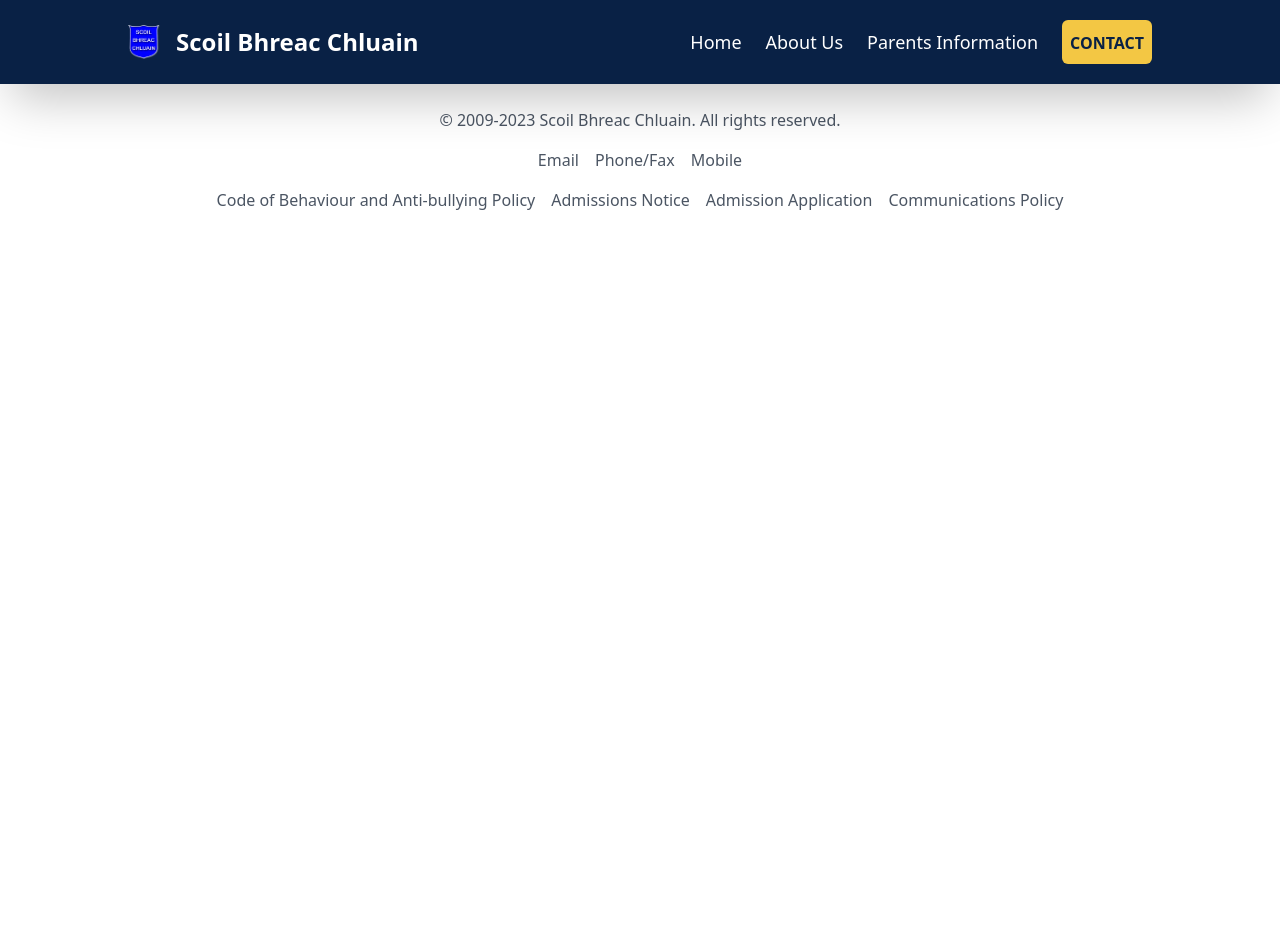
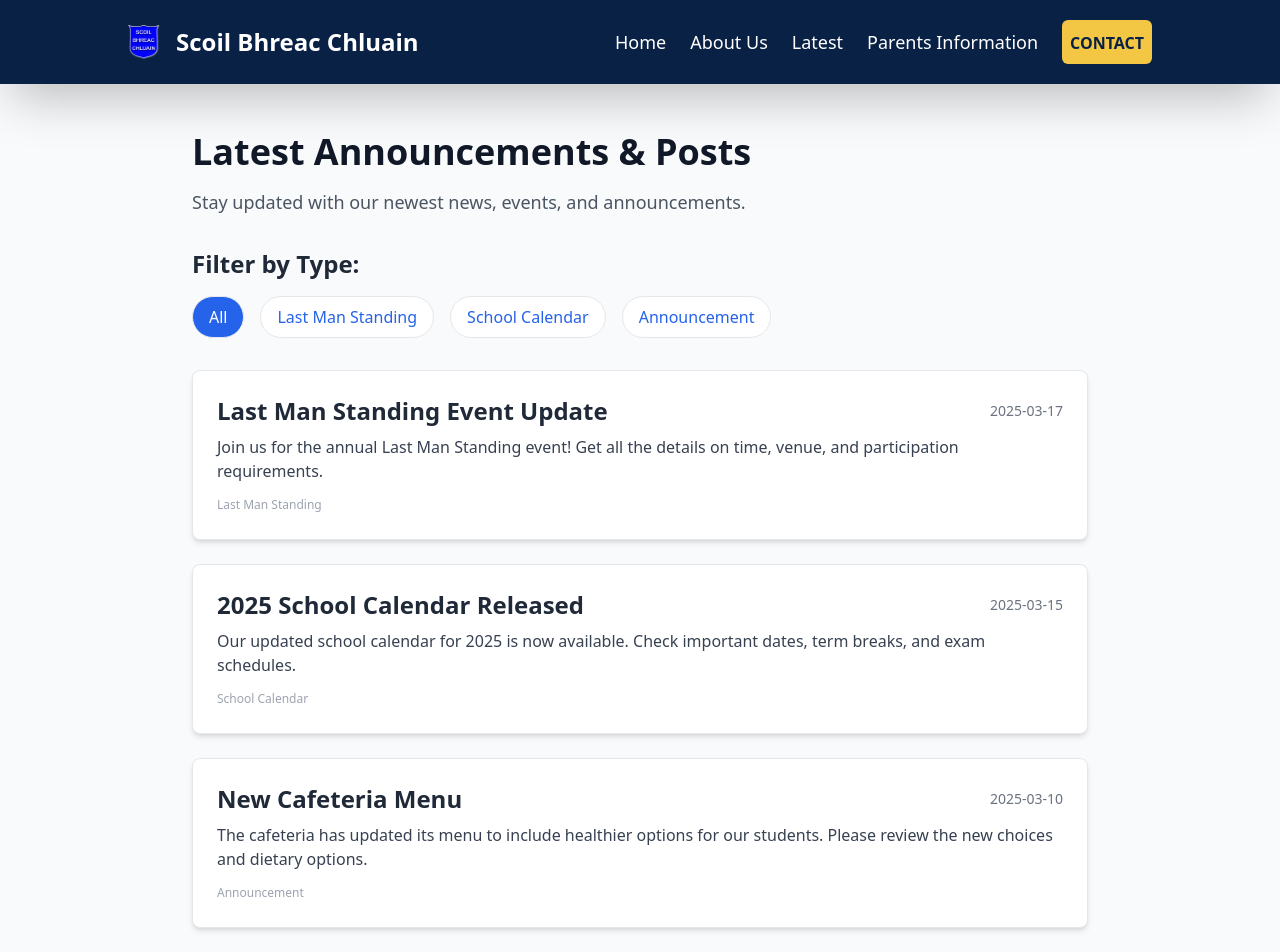
Before and after one commit to newsyd04/scoil-bhreac-chluain-website, a React (Vite) app: page /latest in a window 1280 px wide. Shown: the top 952 px of the page. Before the commit the page ends 800 px from the top, so only its background shows below. Built offline with nearby package versions, Linux system fonts and the light colour scheme.

Commit message:
added latest page

```diff
--- a/src/App.jsx
+++ b/src/App.jsx
@@ -5,6 +5,7 @@ import Footer from "./components/Footer";
 import HomePage from "./pages/HomePage";
 import ContactPage from "./pages/ContactPage";
 import AboutPage from "./pages/AboutPage";
+import LatestPage from "./pages/LatestPage";
 import ParentsInfo from "./pages/ParentsInfo";
 import CommunicationsPolicyPage from "./pages/CommunicationsPolicyPage";
 
@@ -18,6 +19,7 @@ function App() {
         <Route path="/about-us" element={<AboutPage />} />
         <Route path="/parents-information" element={<ParentsInfo />} />
         <Route path="/communications-policy" element={<CommunicationsPolicyPage />} />
+        <Route path="/latest" element={<LatestPage />} />
       </Routes>
       <Footer />
     </div>
--- a/src/components/Footer.jsx
+++ b/src/components/Footer.jsx
@@ -5,42 +5,62 @@ const Footer = () => {
   const baseUrl = import.meta.env.BASE_URL;
 
   return (
-    <footer className="bg-white py-6">
-      <div className="max-w-6xl mx-auto px-4 text-center">
-        <p className="text-gray-600">&copy; 2009-2023 Scoil Bhreac Chluain. All rights reserved.</p>
-        <div className="mt-4">
-          <a href="mailto:scoilbhreacchluain@gmail.com" className="text-gray-600 hover:text-gray-900 mx-2">
+    <footer className="bg-gray-100 py-8 border-t border-gray-200">
+      <div className="max-w-6xl mx-auto px-4">
+        {/* Top Section: Copyright and Contact */}
+        <div className="flex flex-col md:flex-row justify-between items-center">
+          <p className="text-gray-700 text-sm text-center md:text-left">
+            &copy; 2009-2023 Scoil Bhreac Chluain. All rights reserved.
+          </p>
+          <div className="flex flex-wrap justify-center gap-4 mt-4 md:mt-0">
+            <a href="mailto:scoilbhreacchluain@gmail.com" className="text-gray-600 hover:text-gray-900 text-sm">
               Email
             </a>
-          <a href="tel:+353669157436" className="text-gray-600 hover:text-gray-900 mx-2">
+            <a href="tel:+353669157436" className="text-gray-600 hover:text-gray-900 text-sm">
               Phone/Fax
             </a>
-          <a href="tel:+353860689704" className="text-gray-600 hover:text-gray-900 mx-2">
+            <a href="tel:+353860689704" className="text-gray-600 hover:text-gray-900 text-sm">
               Mobile
             </a>
           </div>
-        <div className="mt-4">
+        </div>
+
+        {/* Bottom Section: Policy Links and Design Credit */}
+        <div className="mt-6 flex flex-col md:flex-row justify-between items-center border-t border-gray-200 pt-6">
+          <div className="flex flex-wrap justify-center gap-4">
             <a
               href={`${baseUrl}Code-of-Behaviour-and-Anti-Bullying-Policy.pdf`}
-            className="text-gray-600 hover:text-gray-900 mx-2"
+              className="text-gray-600 hover:text-gray-900 text-sm"
             >
               Code of Behaviour and Anti-bullying Policy
             </a>
             <a
               href={`${baseUrl}Annual-Admissions-Notice-2024-2025.pdf`}
-            className="text-gray-600 hover:text-gray-900 mx-2"
+              className="text-gray-600 hover:text-gray-900 text-sm"
             >
               Admissions Notice
             </a>
             <a
               href={`${baseUrl}Admission-Application-Form.pdf`}
-            className="text-gray-600 hover:text-gray-900 mx-2"
+              className="text-gray-600 hover:text-gray-900 text-sm"
             >
               Admission Application
             </a>
-          <Link to="/communications-policy" className="text-gray-600 hover:text-gray-900 mx-2">
+            <Link to="/communications-policy" className="text-gray-600 hover:text-gray-900 text-sm">
               Communications Policy
             </Link>
+          </div>
+          <div className="mt-4 md:mt-0 text-gray-600 text-sm">
+            Designed and Developed by{" "}
+            <a
+              href="https://daranewso.me"
+              target="_blank"
+              rel="noopener noreferrer"
+              className="hover:text-gray-900 underline"
+            >
+              Dara Newsome
+            </a>
+          </div>
         </div>
       </div>
     </footer>
--- a/src/components/Navbar.jsx
+++ b/src/components/Navbar.jsx
@@ -29,6 +29,11 @@ export default function Navbar() {
           <li>
             <Link to="/about-us" className="hover:text-sbc-yellow transition">
               About Us
+            </Link>
+          </li>
+          <li>
+            <Link to="/latest" className="hover:text-sbc-yellow transition">
+              Latest
             </Link>
           </li>
           <li>
@@ -87,6 +92,15 @@ export default function Navbar() {
           </li>
           <li>
             <Link
+              to="/latest"
+              className="block hover:text-yellow-300 transition"
+              onClick={() => setIsOpen(!isOpen)}
+            >
+              Latest
+            </Link>
+          </li>
+          <li>
+            <Link
               to="/parents-information"
               className="block hover:text-yellow-300 transition"
               onClick={() => setIsOpen(!isOpen)}
--- /dev/null
+++ b/src/pages/LatestPage.jsx
@@ -0,0 +1,115 @@
+import React, { useState } from "react";
+import { useEffect } from "react";
+
+const Latest = () => {
+  useEffect(() => {
+    window.scrollTo(0, 0);
+  }, []);
+  // State for the active filter, defaulting to "All"
+  const [activeFilter, setActiveFilter] = useState("All");
+
+  // Dummy data for posts
+  const posts = [
+    {
+      id: 1,
+      title: "Last Man Standing Event Update",
+      date: "2025-03-17",
+      type: "Last Man Standing",
+      content:
+        "Join us for the annual Last Man Standing event! Get all the details on time, venue, and participation requirements.",
+    },
+    {
+      id: 2,
+      title: "2025 School Calendar Released",
+      date: "2025-03-15",
+      type: "School Calendar",
+      content:
+        "Our updated school calendar for 2025 is now available. Check important dates, term breaks, and exam schedules.",
+    },
+    {
+      id: 3,
+      title: "New Cafeteria Menu",
+      date: "2025-03-10",
+      type: "Announcement",
+      content:
+        "The cafeteria has updated its menu to include healthier options for our students. Please review the new choices and dietary options.",
+    },
+    // Add more posts as required
+  ];
+
+  // Derive the list of unique post types (include "All" for the default view)
+  const postTypes = ["All", ...new Set(posts.map((post) => post.type))];
+
+  // Filter posts based on the selected filter
+  const filteredPosts =
+    activeFilter === "All"
+      ? posts
+      : posts.filter((post) => post.type === activeFilter);
+
+  return (
+    <div className="min-h-screen bg-gray-50 py-12 px-4">
+      <div className="max-w-4xl mx-auto">
+        {/* Header */}
+        <header className="mb-8">
+          <h1 className="text-4xl font-extrabold text-gray-900 mb-4">
+            Latest Announcements & Posts
+          </h1>
+          <p className="text-lg text-gray-600">
+            Stay updated with our newest news, events, and announcements.
+          </p>
+        </header>
+
+        {/* Filter Section */}
+        <section className="mb-8">
+          <h2 className="text-2xl font-bold text-gray-800 mb-4">
+            Filter by Type:
+          </h2>
+          <div className="flex flex-wrap gap-4">
+            {postTypes.map((type) => (
+              <button
+                key={type}
+                onClick={() => setActiveFilter(type)}
+                className={`px-4 py-2 rounded-full border transition ${
+                  activeFilter === type
+                    ? "bg-blue-600 text-white"
+                    : "bg-white text-blue-600 hover:bg-blue-100"
+                }`}
+              >
+                {type}
+              </button>
+            ))}
+          </div>
+        </section>
+
+        {/* Posts List */}
+        <section>
+          {filteredPosts.length > 0 ? (
+            filteredPosts.map((post) => (
+              <div
+                key={post.id}
+                className="mb-6 p-6 bg-white rounded-lg shadow-md border"
+              >
+                <div className="flex justify-between items-center mb-2">
+                  <h3 className="text-2xl font-bold text-gray-800">
+                    {post.title}
+                  </h3>
+                  <span className="text-sm text-gray-500">{post.date}</span>
+                </div>
+                <p className="text-gray-700">{post.content}</p>
+                <div className="mt-2">
+                  <span className="text-xs text-gray-400">{post.type}</span>
+                </div>
+              </div>
+            ))
+          ) : (
+            <p className="text-gray-600">
+              No posts available for the selected filter.
+            </p>
+          )}
+        </section>
+      </div>
+    </div>
+  );
+};
+
+export default Latest;
--- a/src/pages/ParentsInfo.jsx
+++ b/src/pages/ParentsInfo.jsx
@@ -103,6 +103,10 @@ const ParentsInfo = () => {
     });
   };
 
+    useEffect(() => {
+      window.scrollTo(0, 0);
+    }, []);
+
   return (
     <div className="min-h-screen bg-gray-50 py-12 px-4">
       <div className="max-w-7xl mx-auto flex flex-col lg:flex-row gap-8">
```
Lines whose indentation alone changed are shown as unchanged.
